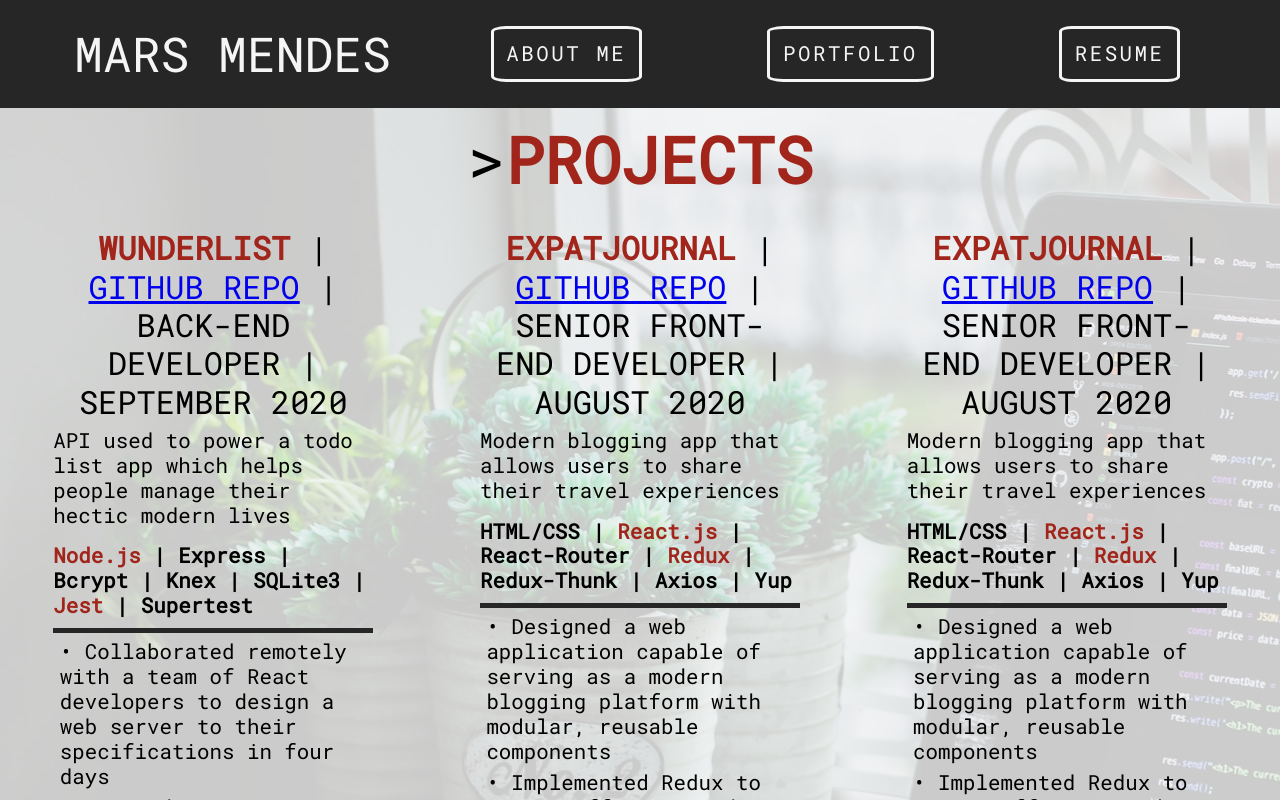
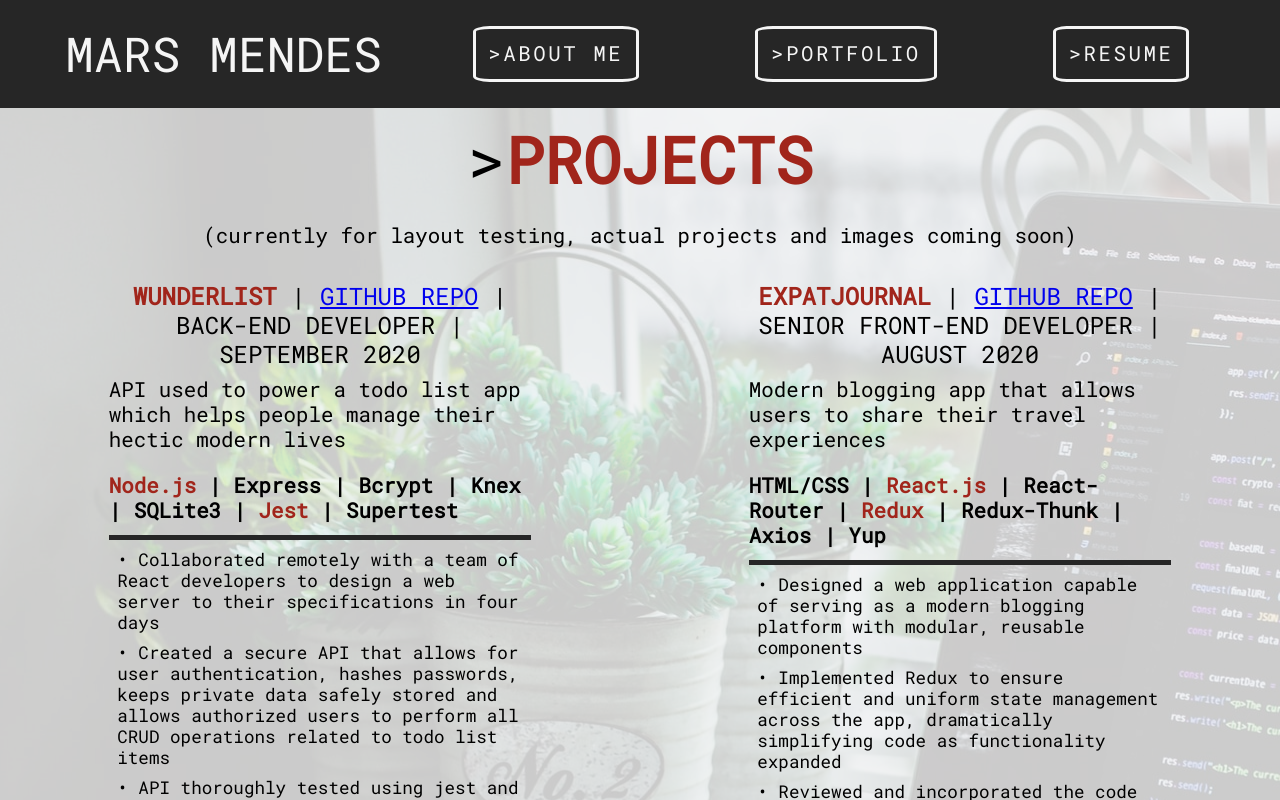
Before and after one commit to MMendes24/portfolio-site-ii, a React (Create React App) app: page /portfolio in a window 1280 px wide. Shown: the top 800 px of the page. Built offline with nearby package versions, Linux system fonts and the light colour scheme.

Commit message:
Layout finished. Now I need actual projects.

```diff
--- a/src/components/NavBar.js
+++ b/src/components/NavBar.js
@@ -10,9 +10,9 @@
                 <h2>Mars Mendes</h2>
             </Link>
 
-            <Link to="/about" className="nav-link">About Me</Link>
-            <Link to="/portfolio" className="nav-link">Portfolio</Link>
-            <Link to="" className="nav-link">Resume</Link>
+            <Link to="/about" className="nav-link">>About Me</Link>
+            <Link to="/portfolio" className="nav-link">>Portfolio</Link>
+            <Link to="" className="nav-link">>Resume</Link>
         </Nav>
     )
 }
--- a/src/components/Portfolio.js
+++ b/src/components/Portfolio.js
@@ -5,6 +5,7 @@
     return (
         <PortfolioSection>
             <h2 className="project-header">><span className="color-span">Projects</span></h2>
+            <p className="desc-class">(currently for layout testing, actual projects and images coming soon)</p>
             <div className="projects-wrapper">
                 <div className="project-class">
                     <h2><span className="color-span">Wunderlist</span> | <a href="https://github.com/MMendes24/wunderlistAPI">Github Repo</a> | Back-End Developer | September 2020</h2>
@@ -24,14 +25,6 @@
                     <p className="bullet-class">• Implemented Redux to ensure efficient and uniform state management across the app, dramatically simplifying code as functionality expanded</p>
                     <p className="bullet-class">• Reviewed and incorporated the code of junior developers, guiding them in their work and maximizing team productivity</p>
                 </div>
-                <div className="project-class">
-                    <h2><span className="color-span">Expatjournal</span> | <a href="https://github.com/MMendes24/expatjournal">Github Repo</a> | Senior Front-End Developer | August 2020</h2>
-                    <p className="desc-class">Modern blogging app that allows users to share their travel experiences </p>
-                    <p className="stack-class">HTML/CSS | <span className="color-span">React.js</span> | React-Router | <span className="color-span">Redux</span> | Redux-Thunk | Axios | Yup</p>
-                    <p className="bullet-class">• Designed a web application capable of serving as a modern blogging platform with modular, reusable components</p>
-                    <p className="bullet-class">• Implemented Redux to ensure efficient and uniform state management across the app, dramatically simplifying code as functionality expanded</p>
-                    <p className="bullet-class">• Reviewed and incorporated the code of junior developers, guiding them in their work and maximizing team productivity</p>
-                </div>
             </div>
 
 
--- a/src/styles/PortfolioStyled.js
+++ b/src/styles/PortfolioStyled.js
@@ -17,7 +17,7 @@
 h2 {
     margin: 2%;
     text-align: center;
-    font-size: 2rem;
+    font-size: 1.5rem;
     text-transform:uppercase;
 }
 
@@ -39,12 +39,12 @@
 }
 
 .project-class {
-    width: 25%;
+    width: 33%;
     margin: 1% auto;
 }
 
 .bullet-class {
-    font-size: 1.3rem;
+    font-size: 1.1rem;
     margin: 2%;
 }
 
```
